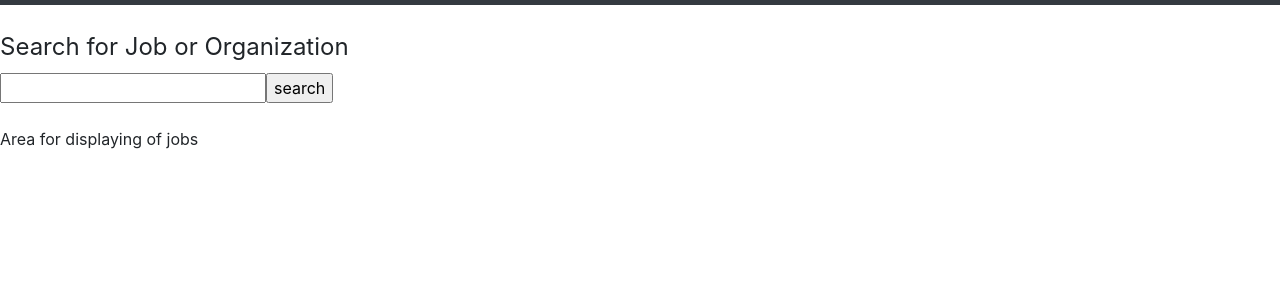
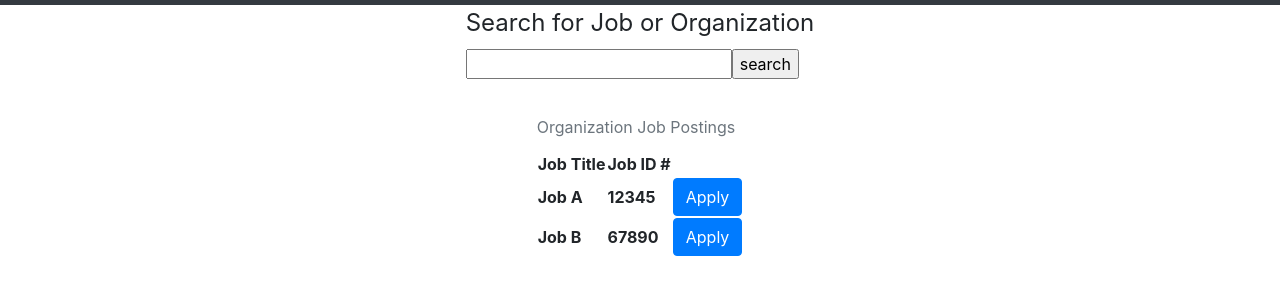
Before and after one commit to Matthewgoelzer/CS372-Database, a plain HTML site: page jobsAndSearch.html in a window 1280 px wide. Shown: the part 75-370 px from the top of the page. Drawn offline with nearby package versions, Linux system fonts and the light colour scheme.

```diff
--- a/jobsAndSearch.html
+++ b/jobsAndSearch.html
@@ -42,7 +42,9 @@
             </ul>
           </div>
       </nav>
-	<div id="searchBar">
+    <!-- Search Bar -->
+      <section>
+      <div class='row justify-content-center'id="searchBar">
         <br>
             <form>
                 <legend>Search for Job or Organization</legend>
@@ -50,11 +52,34 @@
             <br>
         </form>
         </div>
-    <section>
+    </section>
+
+    <!-- Job Field -->
+    <section class="mx-auto ">
       <br>
-        <div>
+        <div class="row justify-content-center">
             <fieldset>
-                <p>Area for displaying of jobs</p>
+              <table style="width:100%">
+                <caption style="caption-side: top;">Organization Job Postings</caption>
+                <tr>
+                  <th>Job Title</th>
+                  <th>Job ID #</th>
+                </tr>
+                <tr>
+                  <th>Job A</th>
+                  <th>12345</th>
+                  <th>
+                    <input class="btn btn-primary" type="button" value="Apply"></input>
+                  </th>
+                </tr>
+                <tr>
+                  <th>Job B</th>
+                  <th>67890</th>
+                  <th>
+                    <input class="btn btn-primary" type="button" value="Apply"></input>
+                  </th>
+                </tr>
+              </table>
             </fieldset>
         </div>
     </section>
```
Also changed, not shown: index.html (+8 -1 lines), orgJoin.html (+4 -1 lines), orgProfile.html (+13 -1 lines), volJoin.html (+3 -0 lines), volProfile.html (+15 -4 lines). Lines whose indentation alone changed are shown as unchanged.
